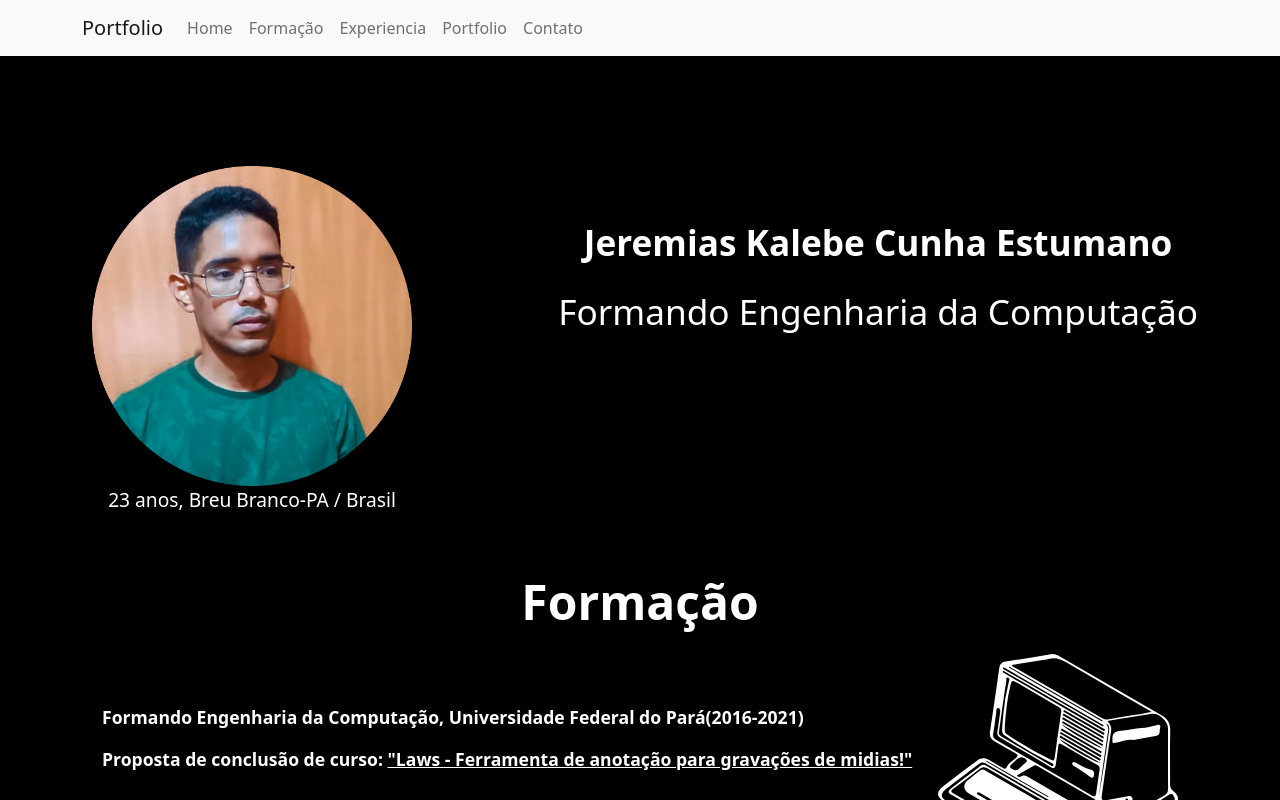
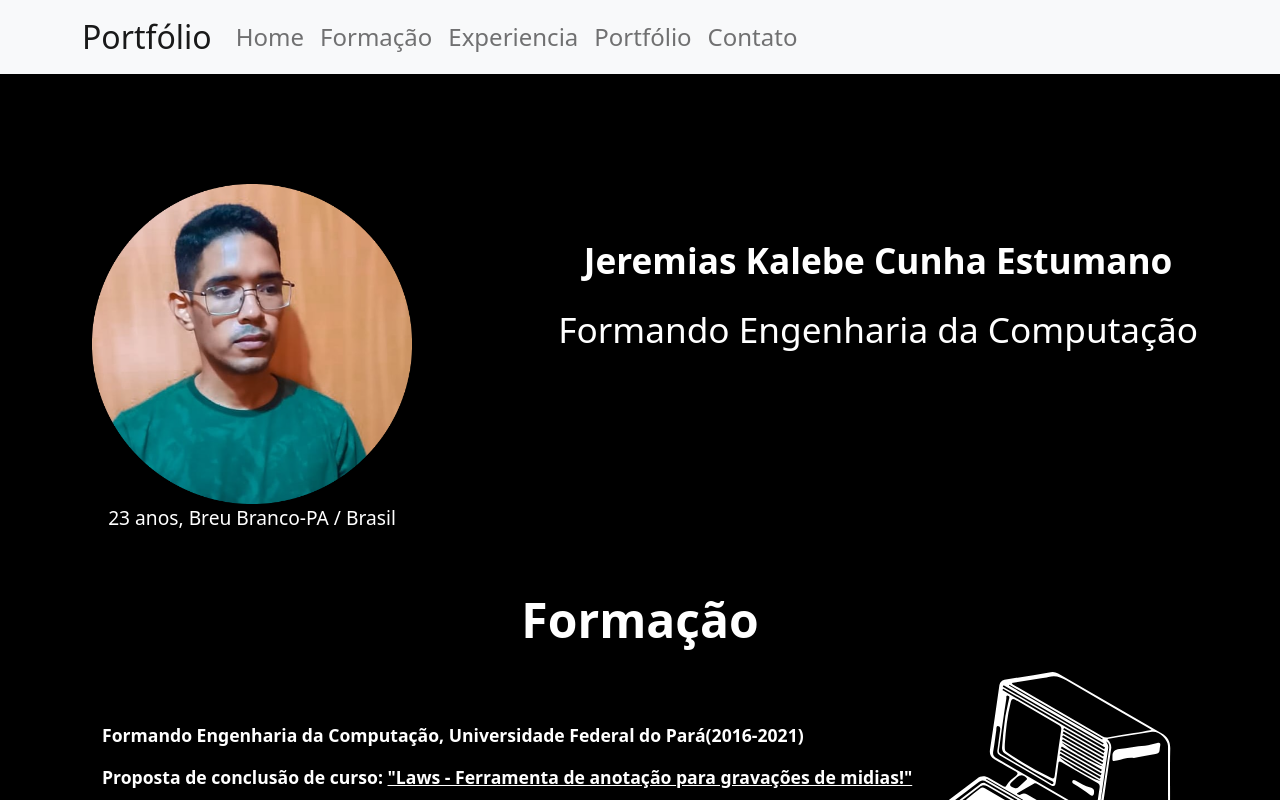
Before and after one commit to jkalebe/jkalebe.github.io, a React (Create React App) app: page / in a window 1280 px wide. Shown: the top 800 px of the page. Built offline with nearby package versions, Linux system fonts and the light colour scheme.

Commit message:
Ajuste no title e no tamanho da font do navBar

```diff
--- a/index.html
+++ b/index.html
@@ -8,11 +8,11 @@
     <meta name="theme-color" content="#000000" />
     <meta
       name="description"
-      content="Portifolio de Jeremias Kalebe."
+      content="Portfólio de Jeremias Kalebe."
     />
     <link rel="apple-touch-icon" href="src/assets/laptop.ico" />
 
-    <title>Portifolio</title><script defer src="build/bundle.js"></script></head>
+    <title>Portfólio</title><script defer src="build/bundle.js"></script></head>
   <body>
     <noscript>You need to enable JavaScript to run this app.</noscript>
 
--- a/public/index.html
+++ b/public/index.html
@@ -8,11 +8,11 @@
     <meta name="theme-color" content="#000000" />
     <meta
       name="description"
-      content="Portifolio de Jeremias Kalebe."
+      content="Portfólio de Jeremias Kalebe."
     />
     <link rel="apple-touch-icon" href="src/assets/laptop.ico" />
 
-    <title>Portifolio</title></head>
+    <title>Portfólio</title></head>
   <body>
     <noscript>You need to enable JavaScript to run this app.</noscript>
 
--- a/src/components/Formation.jsx
+++ b/src/components/Formation.jsx
@@ -9,7 +9,7 @@ export default function Formation() {
                     <div id='divLiandImg'>
                     <div id="divLi">
                         <li><p>Formando Engenharia da Computação, Universidade Federal do Pará(2016-2021)</p></li>
-                        <li><p>Proposta de conclusão de curso: <a href="https://marcosamaris.github.io/laws/#/">"Laws - Ferramenta de anotação para gravações de midias!"</a></p></li>
+                        <li><p>Proposta de conclusão de curso: <a target='_blank' href="https://marcosamaris.github.io/laws/#/">"Laws - Ferramenta de anotação para gravações de midias!"</a></p></li>
                     </div>
                     <div id="divImg">
                         <img style={{width: '15rem'}} src={Pc} alt="PC" />
--- a/src/components/NavBar.jsx
+++ b/src/components/NavBar.jsx
@@ -8,14 +8,14 @@ export default class navBar extends Component {
 
         <Navbar bg="light" expand="lg">
             <Container>
-                <Navbar.Brand href="#home">Portfolio</Navbar.Brand>
+                <Navbar.Brand style={{fontSize:'2rem'}} href="#home">Portfólio</Navbar.Brand>
                 <Navbar.Toggle aria-controls="basic-navbar-nav" />
                 <Navbar.Collapse id="basic-navbar-nav">
-                <Nav className="me-auto">
+                <Nav style={{fontSize:'1.5rem'}} className="me-auto">
                     <Nav.Link href="#home">Home</Nav.Link>
                     <Nav.Link href="#formation">Formação</Nav.Link>
                     <Nav.Link href="#xperiencia">Experiencia</Nav.Link>
-                    <Nav.Link href="#portfolio">Portfolio</Nav.Link>
+                    <Nav.Link href="#portfolio">Portfólio</Nav.Link>
                     <Nav.Link href="#contact">Contato</Nav.Link>
                 </Nav>
                 </Navbar.Collapse>
```
Also changed, not shown: 2 other files (tests, documents, lock files or other folders).
